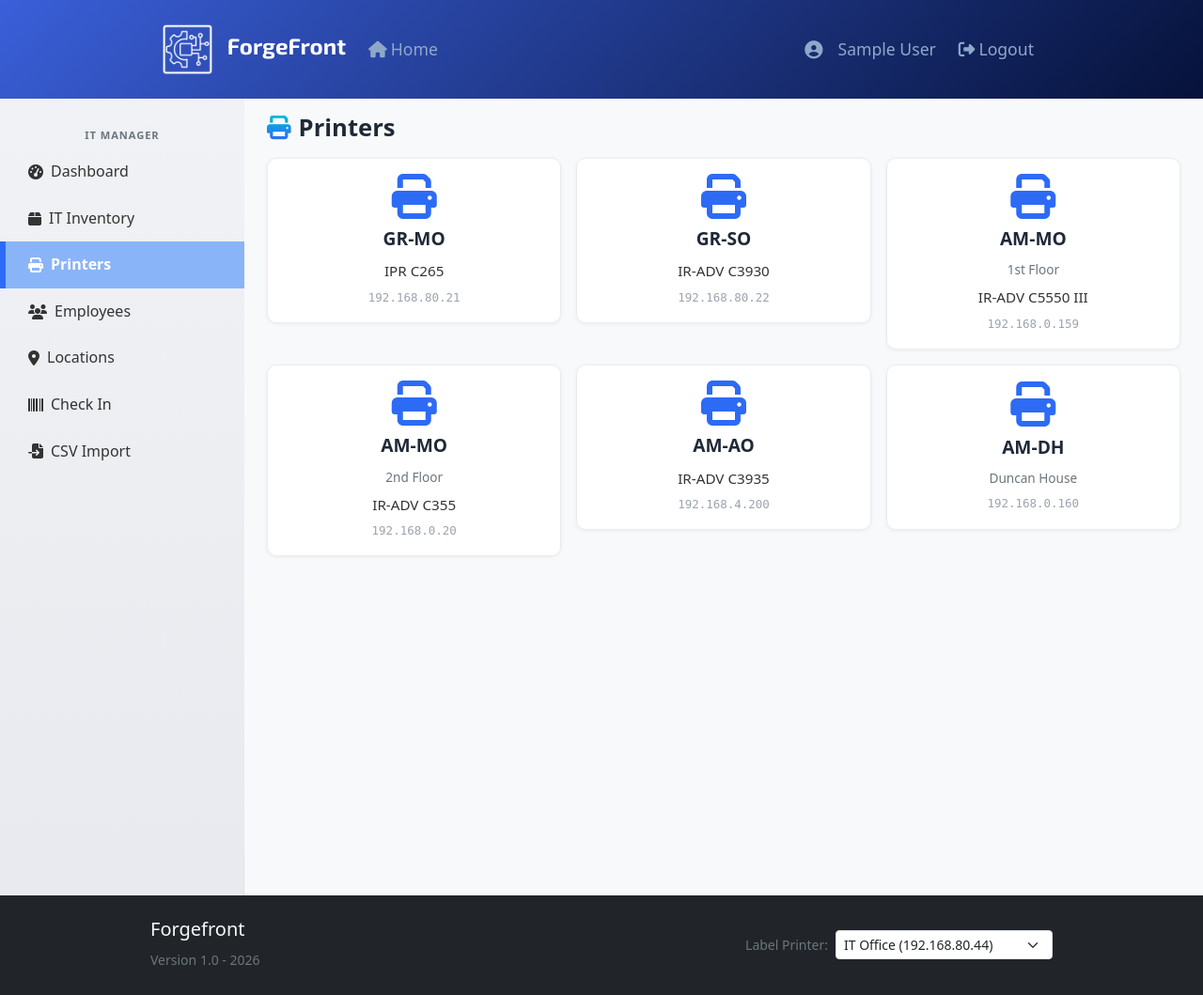
After one commit to Southland-Steel/forgefront, a PHP site: page /it_manager/printers.php in a window 1280 px wide. The commit adds this page. Shown: the whole page at 94% size. Run offline with PHP 8.4, Linux system fonts and the light colour scheme; the visitor is signed in with stand-in values (Sample User, id 1).

Commit message:
Add Printers page to IT Manager sidebar

```diff
--- a/includes/header.php
+++ b/includes/header.php
@@ -290,6 +290,7 @@ $currentPage   = basename($_SERVER['PHP_SELF'], '.php');
             $sidebarItems = [
                 'index'     => ['label' => 'Dashboard',    'icon' => 'fas fa-gauge-high',   'file' => 'index'],
                 'inventory' => ['label' => 'IT Inventory', 'icon' => 'fas fa-box',           'file' => 'inventory'],
+                'printers'  => ['label' => 'Printers',     'icon' => 'fas fa-print',         'file' => 'printers'],
                 'employees' => ['label' => 'Employees',    'icon' => 'fas fa-users',         'file' => 'employees'],
                 'locations' => ['label' => 'Locations',    'icon' => 'fas fa-location-dot',  'file' => 'locations'],
                 'checkin'   => ['label' => 'Check In',     'icon' => 'fas fa-barcode',       'file' => 'scan_station'],
--- /dev/null
+++ b/it_manager/printers.php
@@ -0,0 +1,71 @@
+<?php
+$activePage = 'printers';
+include __DIR__ . '/../includes/header.php';
+
+// Static list — no login/password values are stored here on purpose.
+$printers = [
+    ['ip' => '192.168.80.21', 'location' => 'GR-MO', 'sublocation' => null,           'model' => 'IPR C265'],
+    ['ip' => '192.168.80.22', 'location' => 'GR-SO', 'sublocation' => null,           'model' => 'IR-ADV C3930'],
+    ['ip' => '192.168.0.159', 'location' => 'AM-MO', 'sublocation' => '1st Floor',    'model' => 'IR-ADV C5550 III'],
+    ['ip' => '192.168.0.20',  'location' => 'AM-MO', 'sublocation' => '2nd Floor',    'model' => 'IR-ADV C355'],
+    ['ip' => '192.168.4.200', 'location' => 'AM-AO', 'sublocation' => null,           'model' => 'IR-ADV C3935'],
+    ['ip' => '192.168.0.160', 'location' => 'AM-DH', 'sublocation' => 'Duncan House', 'model' => null],
+];
+?>
+<style>
+.printer-tile {
+    text-decoration: none;
+    color: inherit;
+    aspect-ratio: 16 / 9;
+    display: flex;
+    border: 1px solid #e9ecef;
+    box-shadow: 0 1px 4px rgba(0,0,0,.06);
+    transition: box-shadow 0.12s ease, transform 0.12s ease;
+}
+.printer-tile:hover {
+    box-shadow: 0 6px 16px rgba(0,0,0,.12);
+    transform: translateY(-2px);
+    color: inherit;
+    text-decoration: none;
+}
+.printer-tile .card-body {
+    display: flex;
+    flex-direction: column;
+    align-items: center;
+    justify-content: center;
+    gap: 0.4rem;
+    text-align: center;
+}
+.printer-icon { font-size: 3rem; color: #2D6BF5; }
+.printer-location { font-size: 1.2rem; font-weight: 800; color: #1f2937; }
+.printer-sublocation { font-size: 0.85rem; color: #6c757d; }
+.printer-model { font-size: 0.95rem; color: #333; }
+.printer-ip { font-family: monospace; font-size: 0.78rem; color: #9ca3af; }
+</style>
+
+<div class="container-fluid px-4 pt-3">
+    <div class="page-header d-flex justify-content-between align-items-center mb-3">
+        <h4 class="page-title"><i class="fas fa-print me-2 it-header-icon"></i>Printers</h4>
+    </div>
+
+    <div class="row row-cols-1 row-cols-md-2 row-cols-lg-3 g-3">
+        <?php foreach ($printers as $p): ?>
+        <div class="col">
+            <a class="card shadow-sm printer-tile" href="http://<?= htmlspecialchars($p['ip']) ?>/" target="_blank" rel="noopener">
+                <div class="card-body">
+                    <i class="fas fa-print printer-icon"></i>
+                    <div class="printer-location"><?= htmlspecialchars($p['location']) ?></div>
+                    <?php if ($p['sublocation']): ?>
+                    <div class="printer-sublocation"><?= htmlspecialchars($p['sublocation']) ?></div>
+                    <?php endif; ?>
+                    <?php if ($p['model']): ?>
+                    <div class="printer-model"><?= htmlspecialchars($p['model']) ?></div>
+                    <?php endif; ?>
+                    <div class="printer-ip"><?= htmlspecialchars($p['ip']) ?></div>
+                </div>
+            </a>
+        </div>
+        <?php endforeach; ?>
+    </div>
+</div>
+<?php include __DIR__ . '/../includes/footer.php'; ?>
```
